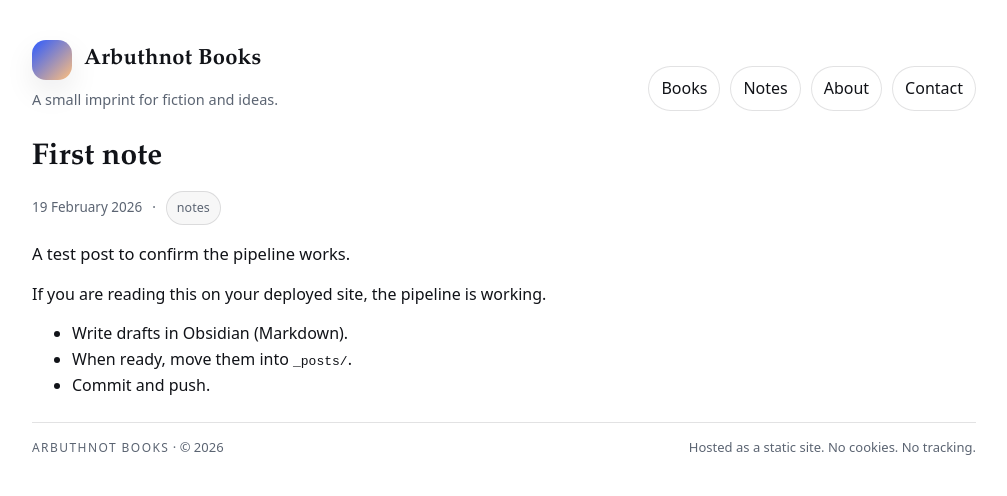
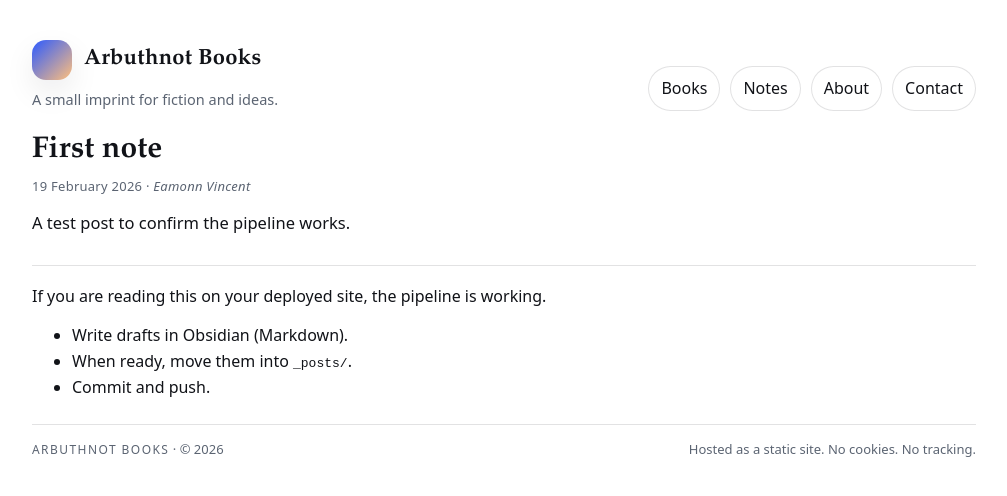
Before and after one commit to eamonnvi/Arbuthnot-Books, a Jekyll site: the page built from _posts/2026-02-19-first-note.md, in a window 1280 px wide. Shown: the top 496 px of the page, without its empty margins (136-1143 px from the left). Built offline with Jekyll 4.4.1, drawn with Linux system fonts in a browser that asks for light colours.

Commit message:
First Essays

```diff
--- a/_layouts/post.html
+++ b/_layouts/post.html
@@ -2,24 +2,29 @@
 layout: default
 ---
 <article class="post">
-  <h1>{{ page.title }}</h1>
-  <p class="meta">
+
+  <header class="post__header">
+    <h1 class="post__title">{{ page.title }}</h1>
+
+    <p class="post__meta">
       <time datetime="{{ page.date | date_to_xmlschema }}">
         {{ page.date | date: "%-d %B %Y" }}
       </time>
-    {% if page.tags %}
-      ·
-      {% for tag in page.tags %}
-        <span class="tag">{{ tag }}</span>
-      {% endfor %}
+
+      {% if page.author %}
+        {% assign author_key = page.author | downcase %}
+        {% assign author = site.data.authors[author_key] %}
+        · <span class="post__author">{{ author.name | default: page.author }}</span>
       {% endif %}
     </p>
 
     {% if page.lede %}
       <p class="lede">{{ page.lede }}</p>
     {% endif %}
+  </header>
 
-  <div class="prose">
+  <div class="post__body prose">
     {{ content }}
   </div>
+
 </article>
--- a/_posts/2026-02-19-first-note.md
+++ b/_posts/2026-02-19-first-note.md
@@ -1,5 +1,6 @@
 ---
 title: "First note"
+author: eamonn
 lede: A test post to confirm the pipeline works.
 tags: [notes]
 ---
--- a/_sass/base.scss
+++ b/_sass/base.scss
@@ -225,3 +225,71 @@ h2{ font-size: 22px; margin: 0 0 10px; }
   text-transform: uppercase;
 }
 .book__fact dd{ margin: 0; }
+
+/* Notes typography */
+.post__header{
+  margin-bottom: 18px;
+  padding-bottom: 14px;
+  border-bottom: 1px solid var(--line);
+}
+
+.post__title{
+  font-family: var(--serif);
+  font-size: 30px;
+  line-height: 1.15;
+  margin: 0 0 8px;
+}
+
+.post__meta{
+  margin: 0 0 14px;
+  font-size: 13px;
+  color: var(--muted);
+  letter-spacing: .02em;
+}
+
+.post__author{
+  font-style: italic;
+}
+
+.post__body{
+  max-width: 72ch;
+}
+
+.post__body p{
+  margin: 0 0 14px;
+}
+
+.post__body h2{
+  margin-top: 26px;
+  margin-bottom: 10px;
+  font-size: 20px;
+}
+
+.post__body h3{
+  margin-top: 20px;
+  margin-bottom: 8px;
+  font-size: 16px;
+  text-transform: none;
+  letter-spacing: 0;
+}
+
+.post__body blockquote{
+  margin: 18px 0;
+  padding-left: 16px;
+  border-left: 3px solid var(--line);
+  color: var(--muted);
+}
+
+.post__body hr{
+  border: 0;
+  border-top: 1px solid var(--line);
+  margin: 26px 0;
+}
+
+.notes-latest{
+  margin: 10px 0 0;
+  padding-left: 18px;
+}
+.notes-latest li{
+  margin: 10px 0;
+}
```
Also changed, not shown: _data/authors.yml (added, +7 -0 lines), _posts/2026-02-20-second-note.md (added, +44 -0 lines), _posts/2026-02-23-Victoria-Road.md (added, +32 -0 lines), _posts/2026-02-23-test.md (added, +8 -0 lines), index.md (+28 -0 lines), notes/index.md (+7 -4 lines). Lines whose indentation alone changed are shown as unchanged.
